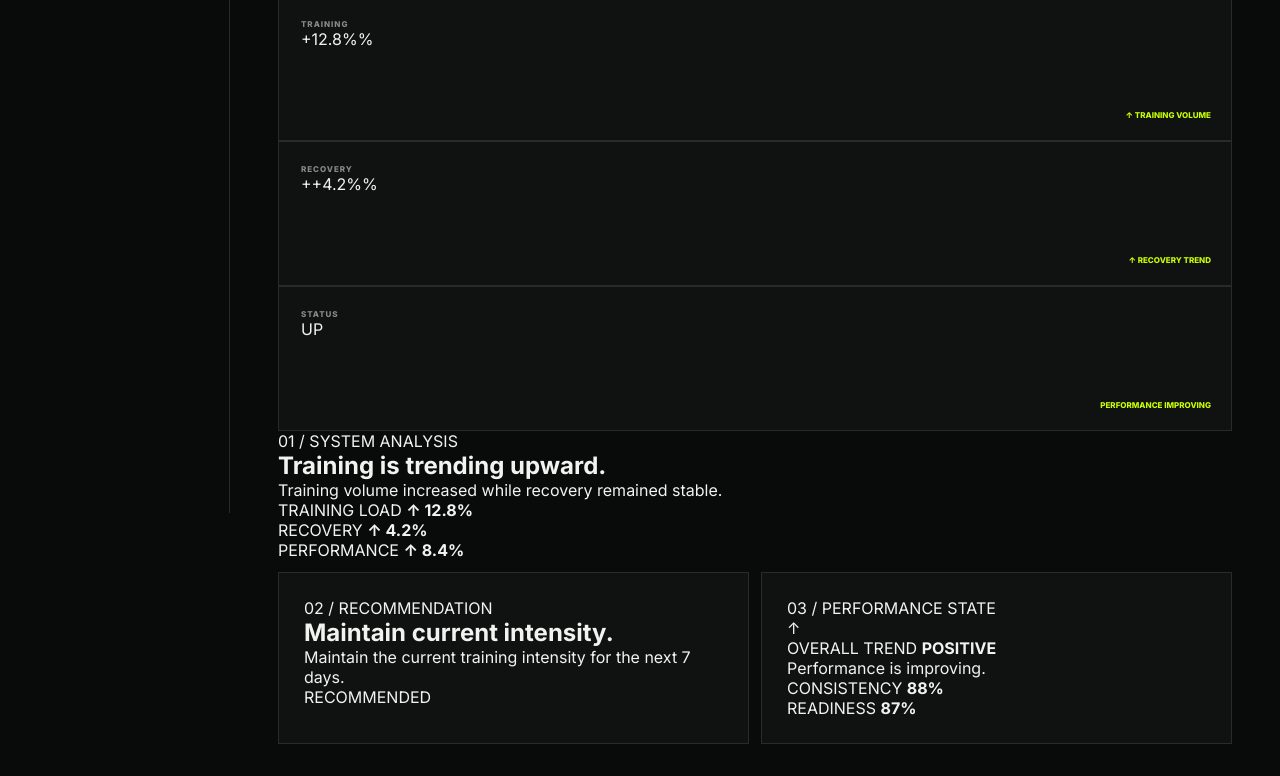
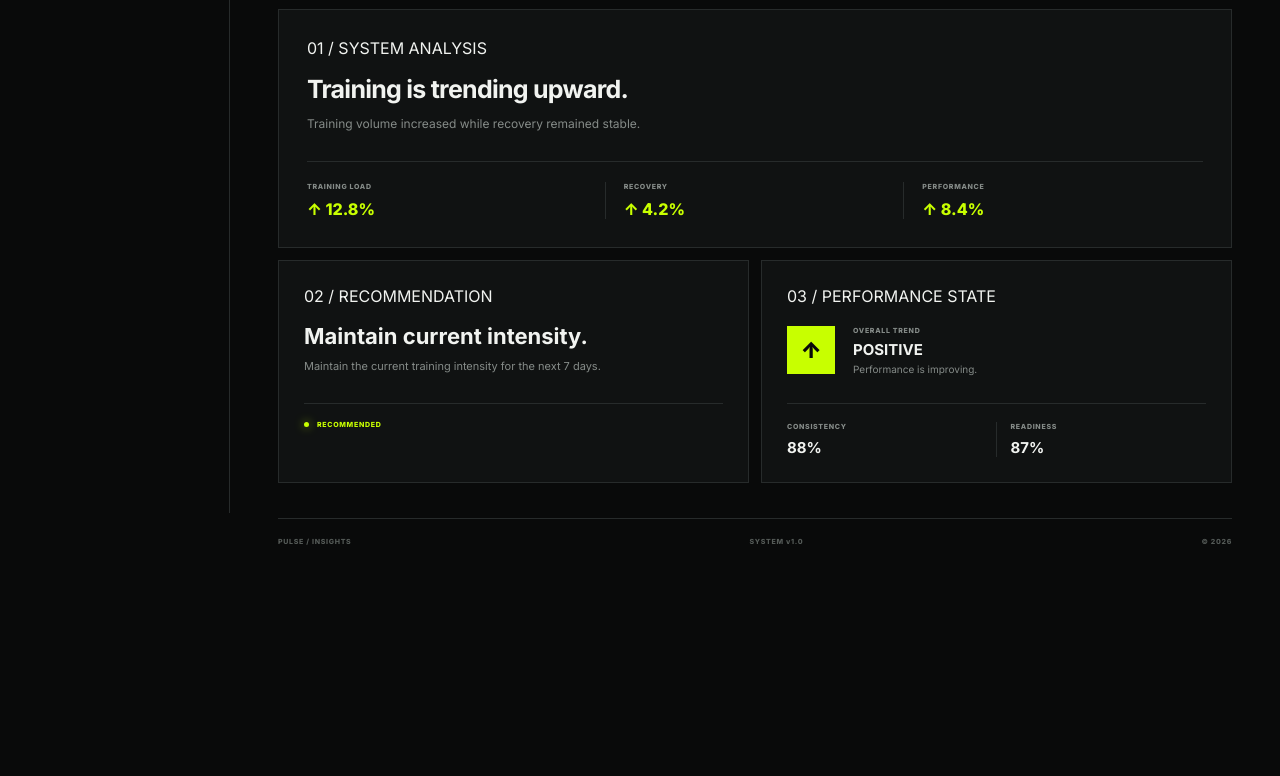
Before and after one commit to TadasDabkus/pulse-performance, a plain HTML site: page insights.html in a window 1280 px wide. Shown: the part 287-1063 px from the top of the page. After the commit the page ends 863 px from the top, so only its background shows below. Drawn offline with Linux system fonts and the light colour scheme.

Commit message:
style.css

```diff
--- a/style.css
+++ b/style.css
@@ -805,3 +805,252 @@ a {
 .dashboard-grid .insight {
     margin-top: 12px;
 }
+
+/* ================================
+   INSIGHTS PAGE
+================================ */
+
+.stats-grid {
+    display: grid;
+    grid-template-columns: repeat(4, 1fr);
+    gap: 12px;
+    margin-top: 16px;
+}
+
+.stats-grid .stat-card {
+    min-height: 130px;
+    padding: 22px;
+    background: var(--panel);
+    border: 1px solid var(--line);
+    display: flex;
+    flex-direction: column;
+    justify-content: space-between;
+}
+
+.stats-grid .stat-label {
+    color: var(--muted);
+    font-size: 8px;
+    font-weight: 800;
+    letter-spacing: 0.12em;
+}
+
+.stats-grid .stat-value {
+    color: var(--text);
+    font-size: 34px;
+    line-height: 1;
+    font-weight: 800;
+    letter-spacing: -0.05em;
+}
+
+.stats-grid .stat-value span {
+    font-size: 11px;
+    color: var(--muted);
+    margin-left: 3px;
+    letter-spacing: 0;
+}
+
+.stats-grid .stat-change {
+    color: var(--lime);
+    font-size: 7px;
+    font-weight: 800;
+    letter-spacing: 0.06em;
+}
+
+.insight-panel {
+    margin-top: 12px;
+    padding: 28px;
+    background: var(--panel);
+    border: 1px solid var(--line);
+}
+
+.insight-panel h2 {
+    margin-top: 18px;
+    font-size: 25px;
+    line-height: 1.1;
+    letter-spacing: -0.03em;
+}
+
+.insight-panel > p {
+    max-width: 700px;
+    margin-top: 10px;
+    color: var(--muted);
+    font-size: 12px;
+    line-height: 1.6;
+}
+
+.analysis-grid {
+    display: grid;
+    grid-template-columns: repeat(3, 1fr);
+    margin-top: 28px;
+    padding-top: 20px;
+    border-top: 1px solid var(--line);
+}
+
+.analysis-grid > div {
+    border-right: 1px solid var(--line);
+    padding-left: 18px;
+}
+
+.analysis-grid > div:first-child {
+    padding-left: 0;
+}
+
+.analysis-grid > div:last-child {
+    border-right: 0;
+}
+
+.analysis-grid span,
+.state-metrics span {
+    display: block;
+    color: var(--muted);
+    font-size: 7px;
+    font-weight: 800;
+    letter-spacing: 0.1em;
+}
+
+.analysis-grid strong {
+    display: block;
+    margin-top: 8px;
+    color: var(--lime);
+    font-size: 16px;
+    font-weight: 800;
+}
+
+.dashboard-grid .panel h2 {
+    margin-top: 18px;
+    font-size: 22px;
+    line-height: 1.1;
+}
+
+.dashboard-grid .panel > p {
+    margin-top: 10px;
+    max-width: 560px;
+    color: var(--muted);
+    font-size: 11px;
+    line-height: 1.6;
+}
+
+.recommendation-status {
+    display: flex;
+    align-items: center;
+    gap: 8px;
+    margin-top: 28px;
+    padding-top: 16px;
+    border-top: 1px solid var(--line);
+    color: var(--lime);
+    font-size: 7px;
+    font-weight: 800;
+    letter-spacing: 0.1em;
+}
+
+.recommendation-status .status-dot {
+    width: 5px;
+    height: 5px;
+    background: var(--lime);
+    display: block;
+}
+
+.performance-state {
+    display: flex;
+    align-items: center;
+    gap: 18px;
+    margin-top: 20px;
+}
+
+.state-mark {
+    width: 48px;
+    height: 48px;
+    display: flex;
+    align-items: center;
+    justify-content: center;
+    background: var(--lime);
+    color: #090a0a;
+    font-size: 22px;
+    font-weight: 900;
+}
+
+.performance-state span {
+    display: block;
+    color: var(--muted);
+    font-size: 7px;
+    font-weight: 800;
+    letter-spacing: 0.1em;
+}
+
+.performance-state strong {
+    display: block;
+    margin-top: 5px;
+    font-size: 15px;
+}
+
+.performance-state p {
+    margin-top: 4px;
+    color: var(--muted);
+    font-size: 10px;
+}
+
+.state-metrics {
+    display: grid;
+    grid-template-columns: 1fr 1fr;
+    margin-top: 28px;
+    padding-top: 18px;
+    border-top: 1px solid var(--line);
+}
+
+.state-metrics > div {
+    border-right: 1px solid var(--line);
+    padding-left: 14px;
+}
+
+.state-metrics > div:first-child {
+    padding-left: 0;
+}
+
+.state-metrics > div:last-child {
+    border-right: 0;
+}
+
+.state-metrics strong {
+    display: block;
+    margin-top: 7px;
+    font-size: 15px;
+}
+
+
+/* MOBILE */
+
+@media (max-width: 900px) {
+
+    .stats-grid {
+        grid-template-columns: repeat(2, 1fr);
+    }
+
+    .analysis-grid {
+        grid-template-columns: 1fr;
+        gap: 18px;
+    }
+
+    .analysis-grid > div {
+        border-right: 0;
+        border-bottom: 1px solid var(--line);
+        padding: 0 0 14px 0;
+    }
+
+    .analysis-grid > div:last-child {
+        border-bottom: 0;
+    }
+
+}
+
+
+@media (max-width: 600px) {
+
+    .stats-grid {
+        grid-template-columns: 1fr;
+    }
+
+    .insight-panel {
+        padding: 20px;
+    }
+
+}
```
